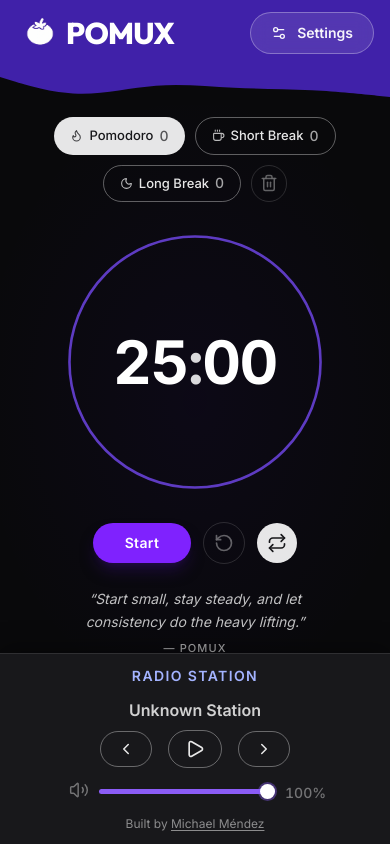
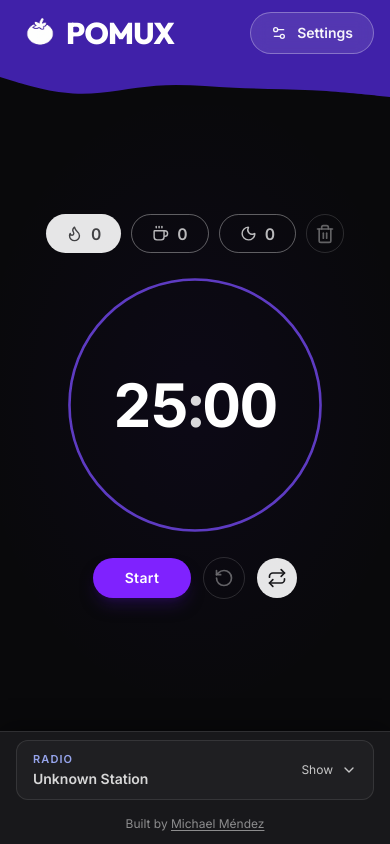
Before and after one commit to michaelmendez/pomux, a React (Vite) app: page / in a window 390 px wide. Built offline with nearby package versions, Linux system fonts and the light colour scheme; no server answers.

Commit message:
feat: update component styles for improved layout and consistency across Settings, Station, TimerLayout, and TimerSessionNav

```diff
--- a/src/features/header/components/Settings.tsx
+++ b/src/features/header/components/Settings.tsx
@@ -32,7 +32,7 @@ function SettingsToggleCard({
       <button
         type="button"
         onClick={onClick}
-        className={`group flex w-full items-center justify-between rounded-lg px-4 py-3.5 text-left transition-all duration-200 focus-visible:outline-none focus-visible:ring-2 ${
+        className={`group flex w-full items-center justify-between rounded-lg px-4 py-2.5 text-left transition-all duration-200 focus-visible:outline-none focus-visible:ring-2 ${
           enabled
             ? "bg-emerald-500/14 text-emerald-50 hover:bg-emerald-500/20 focus-visible:ring-emerald-300/45"
             : "bg-rose-400/10 text-white/92 hover:bg-rose-400/16 focus-visible:ring-rose-300/35"
@@ -40,7 +40,7 @@ function SettingsToggleCard({
       >
         <span className="flex items-center gap-3">
           <span
-            className={`inline-flex h-9 w-9 items-center justify-center rounded-full transition-colors ${
+            className={`inline-flex h-7 w-7 items-center justify-center rounded-full transition-colors ${
               enabled ? "bg-emerald-300/22 text-emerald-50" : "bg-rose-300/22"
             }`}
           >
@@ -224,7 +224,7 @@ export default function Settings() {
               className="absolute inset-0"
             />
             <div
-              className={`relative z-10 flex max-h-[92vh] w-full max-w-xl flex-col overflow-hidden rounded-2xl border border-white/12 bg-[#11131b] text-white shadow-[0_24px_70px_rgba(0,0,0,0.6)] transition-all duration-200 ease-out ${
+              className={`relative z-10 flex max-h-[92vh] w-full max-w-2xl flex-col overflow-hidden rounded-2xl border border-white/12 bg-[#11131b] text-white shadow-[0_24px_70px_rgba(0,0,0,0.6)] transition-all duration-200 ease-out ${
                 isClosing || isEntering
                   ? "translate-y-3 scale-[0.98] opacity-0"
                   : "translate-y-0 scale-100 opacity-100"
@@ -321,8 +321,8 @@ export default function Settings() {
                       disabledTitle="Enable notifications"
                       enabledDescription="You will get alerts when a session ends."
                       disabledDescription="Get alerts when focus or break sessions complete."
-                      enabledIcon={<Bell size={17} />}
-                      disabledIcon={<BellOff size={17} />}
+                      enabledIcon={<Bell size={15} />}
+                      disabledIcon={<BellOff size={15} />}
                     />
 
                     <SettingsToggleCard
@@ -332,8 +332,8 @@ export default function Settings() {
                       disabledTitle="Enable sound"
                       enabledDescription="Play a sound when a session ends."
                       disabledDescription="Mute end-of-session sound alerts."
-                      enabledIcon={<Volume2 size={17} />}
-                      disabledIcon={<VolumeX size={17} />}
+                      enabledIcon={<Volume2 size={15} />}
+                      disabledIcon={<VolumeX size={15} />}
                     />
                   </section>
 
@@ -355,10 +355,10 @@ export default function Settings() {
                       enabledDescription="Show radio wave motion while music is playing."
                       disabledDescription="Hide radio wave motion for a calmer layout."
                       enabledIcon={
-                        <span className="inline-block h-3 w-3 rounded-full bg-current" />
+                        <span className="inline-block h-2.5 w-2.5 rounded-full bg-current" />
                       }
                       disabledIcon={
-                        <span className="inline-block h-3 w-3 rounded-full border border-current" />
+                        <span className="inline-block h-2.5 w-2.5 rounded-full border border-current" />
                       }
                     />
                   </section>
--- a/src/features/radio/components/Station.tsx
+++ b/src/features/radio/components/Station.tsx
@@ -8,6 +8,7 @@ import useApi from "@/hooks/useApi";
 import Skeleton from "@/shared/ui/Skeleton";
 import type { RadioStation } from "@/types/types";
 import { toHttps } from "@/utils/toHttps";
+import { ChevronDown } from "lucide-react";
 import { useEffect, useRef, useState } from "react";
 
 const RADIO_STATIONS_URL = env.radioStationsUrl;
@@ -19,6 +20,7 @@ export default function Station() {
   const { settings } = useSettings();
   const [currentStationIndex, setCurrentStationIndex] = useState(INITIAL_STATION_INDEX);
   const [isPlaying, setIsPlaying] = useState(false);
+  const [isMobileExpanded, setIsMobileExpanded] = useState(false);
   const audioRef = useRef<HTMLAudioElement | null>(null);
 
   useEffect(() => {
@@ -68,10 +70,42 @@ export default function Station() {
 
   return (
     <>
-      <div className="flex sm:hidden flex-col items-center gap-2 px-6 pt-3 pb-1">
-        <p className="text-sm uppercase tracking-widest text-indigo-300 font-semibold">
-          Radio Station
-        </p>
+      <div className="sm:hidden w-full px-4 pt-2 pb-1">
+        <button
+          type="button"
+          onClick={() => setIsMobileExpanded((prev) => !prev)}
+          className="flex w-full items-center justify-between rounded-xl border border-white/10 bg-white/3 px-4 py-2.5 text-left"
+          aria-expanded={isMobileExpanded}
+          aria-label="Toggle radio controls"
+        >
+          <span className="min-w-0">
+            <span className="block text-[11px] uppercase tracking-widest text-indigo-300/90 font-semibold">
+              Radio
+            </span>
+            <span className="mt-0.5 block truncate text-sm font-semibold text-white/82">
+              {data?.[currentStationIndex]?.name ?? "Unknown Station"}
+            </span>
+          </span>
+          <span className="inline-flex items-center gap-2 text-white/75">
+            <span className="text-xs">{isMobileExpanded ? "Hide" : "Show"}</span>
+            <span
+              className={`transition-transform duration-300 ease-out ${
+                isMobileExpanded ? "rotate-180" : "rotate-0"
+              }`}
+            >
+              <ChevronDown size={16} />
+            </span>
+          </span>
+        </button>
+
+        <div
+          className={`grid transition-all duration-300 ease-out ${
+            isMobileExpanded ? "mt-2 grid-rows-[1fr] opacity-100" : "mt-0 grid-rows-[0fr] opacity-0"
+          }`}
+          aria-hidden={!isMobileExpanded}
+        >
+          <div className="overflow-hidden">
+            <div className="flex flex-col items-center gap-2 px-2 pb-1 pt-1">
               {isLoading ? (
                 <Skeleton className="mt-1 h-5 w-44 rounded-md" />
               ) : (
@@ -86,6 +120,9 @@ export default function Station() {
                 onNext={() => handleNextPrev("next")}
               />
               <VolumeBar onChange={handleVolume} />
+            </div>
+          </div>
+        </div>
       </div>
       <div className="relative hidden sm:flex items-center px-6 pt-3 pb-2">
         <div className="flex items-center w-1/3">
--- a/src/features/timer/components/Layout.tsx
+++ b/src/features/timer/components/Layout.tsx
@@ -139,7 +139,7 @@ export default function TimerLayout({
   };
 
   return (
-    <>
+    <div className="mx-auto mt-8 flex w-full flex-col items-center gap-4 sm:mt-0 sm:gap-5">
       <TimerSessionNav
         activeButton={activeButton}
         handleTimerClick={handleTimerClick}
@@ -160,7 +160,9 @@ export default function TimerLayout({
         autoStart={autoStart}
         setAutoStart={setAutoStart}
       />
-      <MotivationalQuote />
-    </>
+      <div className="hidden sm:block">
+        <MotivationalQuote />
+      </div>
+    </div>
   );
 }
--- a/src/features/timer/components/TimerSessionNav.tsx
+++ b/src/features/timer/components/TimerSessionNav.tsx
@@ -12,7 +12,7 @@ type TimerSessionNavProps = {
 };
 
 const NAV_BTN =
-  "inline-flex items-center gap-1.5 font-medium rounded-full px-4 py-2 text-[13px] xs:px-3 xs:py-1.5 xs:text-xs";
+  "inline-flex items-center gap-2 font-semibold rounded-full px-5 py-2.5 text-sm xs:px-4 xs:py-2 xs:text-sm";
 
 export default function TimerSessionNav({
   activeButton,
@@ -21,16 +21,15 @@ export default function TimerSessionNav({
   handleResetSessions,
 }: Readonly<TimerSessionNavProps>) {
   return (
-    <div className="flex flex-wrap justify-center gap-2.5 max-[376px]:gap-2">
+    <div className="mt-2 sm:mt-1 flex flex-wrap justify-center gap-2.5 max-[376px]:gap-2">
       <Button
         isActive={activeButton === TIMER_TYPES.POMODORO}
         onClick={() => handleTimerClick(TIMER_TYPES.POMODORO)}
         title="Pomodoro"
         className={NAV_BTN}
       >
-        <Flame size={13} className="shrink-0 opacity-80" />
-        <span className="xs:hidden">Pomodoro</span>
-        <span className="tabular-nums opacity-70 text-sm xs:text-xs leading-none">
+        <Flame size={17} className="shrink-0 opacity-80" />
+        <span className="tabular-nums opacity-80 text-base xs:text-sm leading-none">
           {sessions.pomodoro}
         </span>
       </Button>
@@ -41,9 +40,8 @@ export default function TimerSessionNav({
         title="Short Break"
         className={NAV_BTN}
       >
-        <Coffee size={13} className="shrink-0 opacity-80" />
-        <span className="xs:hidden">Short Break</span>
-        <span className="tabular-nums opacity-70 text-sm xs:text-xs leading-none">
+        <Coffee size={17} className="shrink-0 opacity-80" />
+        <span className="tabular-nums opacity-80 text-base xs:text-sm leading-none">
           {sessions.shortBreak}
         </span>
       </Button>
@@ -54,9 +52,8 @@ export default function TimerSessionNav({
         title="Long Break"
         className={NAV_BTN}
       >
-        <Moon size={13} className="shrink-0 opacity-80" />
-        <span className="xs:hidden">Long Break</span>
-        <span className="tabular-nums opacity-70 text-sm xs:text-xs leading-none">
+        <Moon size={17} className="shrink-0 opacity-80" />
+        <span className="tabular-nums opacity-80 text-base xs:text-sm leading-none">
           {sessions.longBreak}
         </span>
       </Button>
@@ -67,7 +64,7 @@ export default function TimerSessionNav({
         disabled={Object.values(sessions).every((s: number) => s === 0)}
         className="inline-flex items-center rounded-full p-2 text-sm"
       >
-        <Trash2 size={ICON_SIZE.SM} />
+        <Trash2 size={ICON_SIZE.MD} />
       </Button>
     </div>
   );
```
Lines whose indentation alone changed are shown as unchanged.
